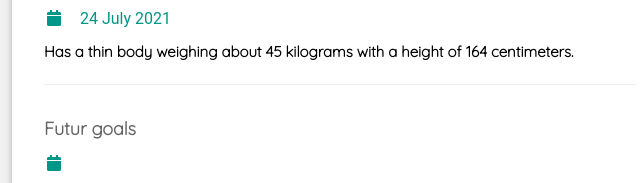
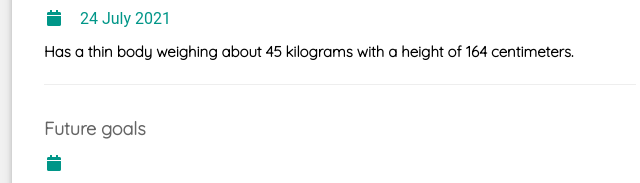
Before and after one commit to renzer19/renaldi, a plain HTML site: page profil.html in a window 1280 px wide. Shown: the part 929-1112 px from the top of the page, 132-772 px from the left. Drawn offline with nearby package versions, Linux system fonts and the light colour scheme; a web font is replaced by a local one.

Commit message:
Update profil.html

```diff
--- a/profil.html
+++ b/profil.html
@@ -115,7 +115,7 @@ html,body,h1,h2,h3,h4,h5,h6 {font-family: "Roboto", sans-serif}
 <hr>
 </div>
 <div class="w3-container">
-<h5 class="w3-opacity"><b>Futur goals</b></h5>
+<h5 class="w3-opacity"><b>Future goals</b></h5>
 <h6 class="w3-text-teal"><i class="fa fa-calendar fa-fw w3-margin-right"></i></h6>
 <p>aspires to be a cyber security in a private company or a country. In addition, has a dream to be able to work in Japan or any other country</p><br>
 </div>
```
